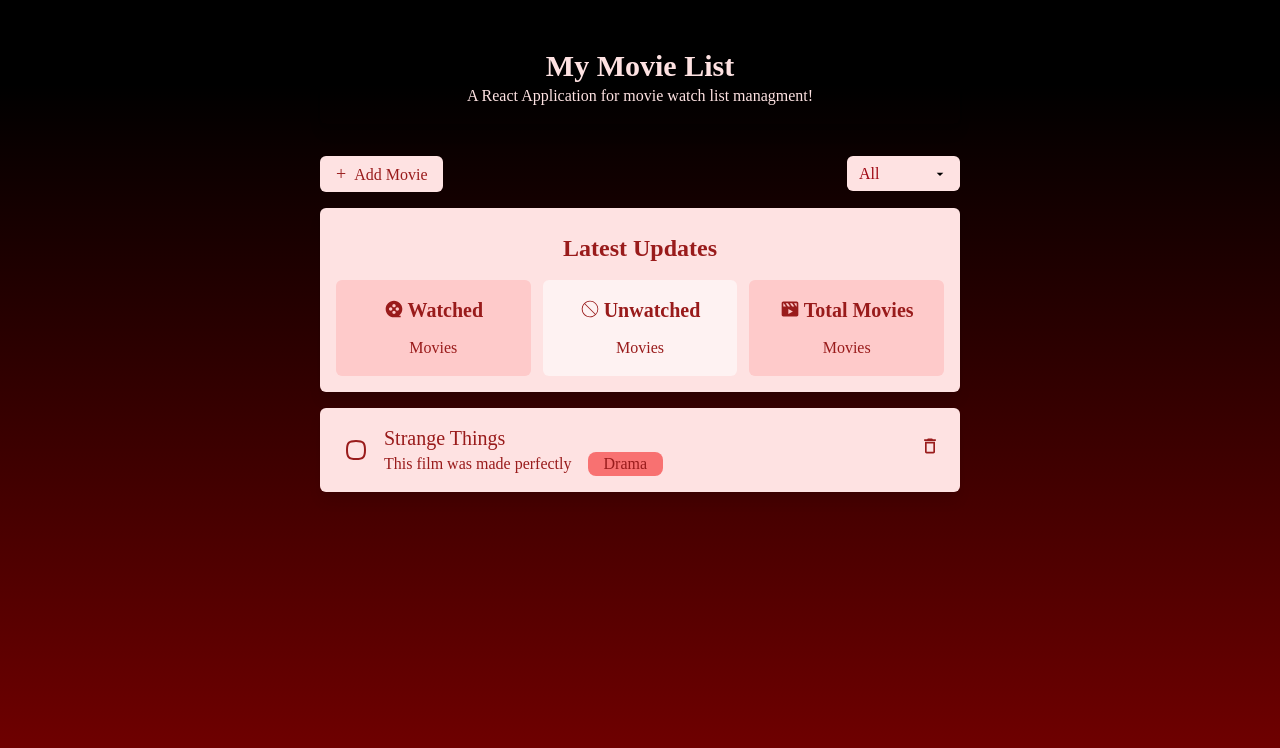
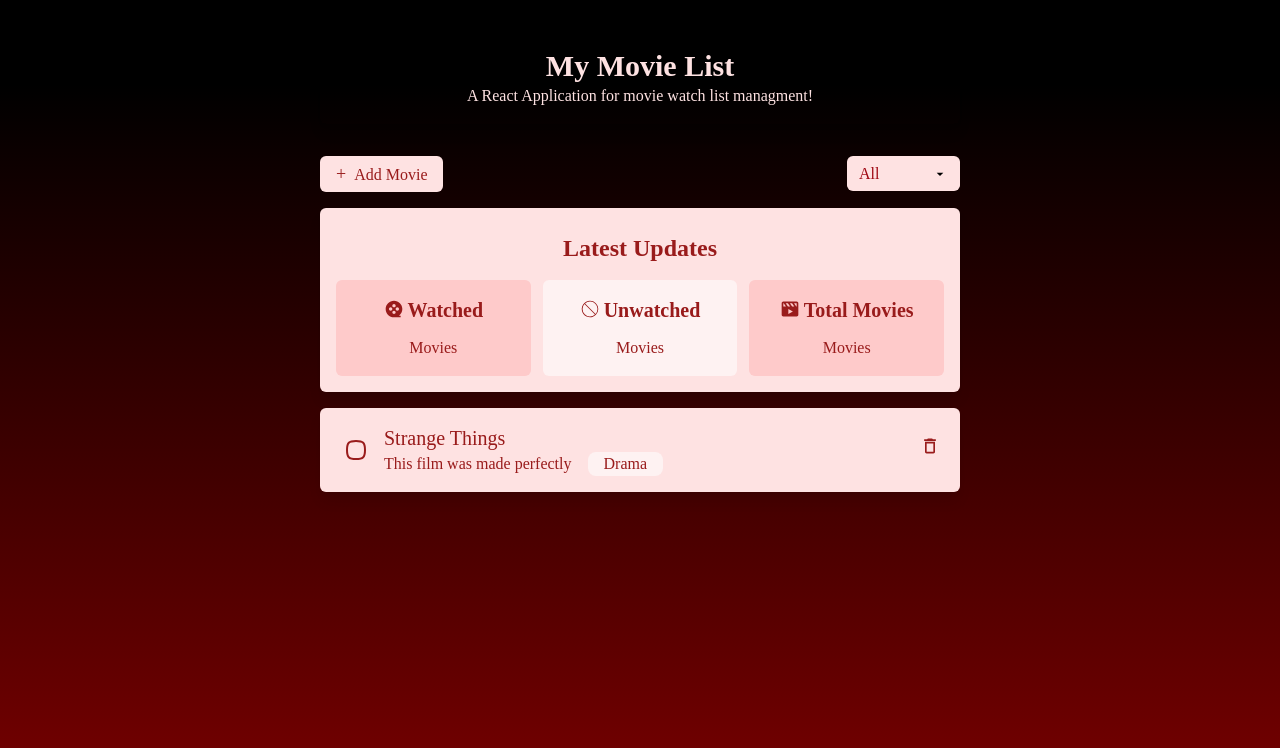
Before and after one commit to fataneh-mow/React-Class-Assignment-2-Week-2, a React (Vite) app in the folder assignment2/: page / in a window 1280 px wide. Shown: the top 748 px of the page. Built offline with nearby package versions, Linux system fonts and the light colour scheme.

Commit message:
style: genre bg-color changed

```diff
--- a/assignment2/src/components/MovieCard.jsx
+++ b/assignment2/src/components/MovieCard.jsx
@@ -36,7 +36,7 @@ export default function MovieCard ({id, title, info, genre, onDelete}) {
                     <div>
                         <span className="flex justify-between gap-4">
                             <p className="text-red-800 text-md">{info || "No information"}</p>
-                            <span className="bg-red-400 text-red-800 px-4 rounded-lg">
+                            <span className="bg-red-50 text-red-800 px-4 rounded-lg">
                                 {genre || "No genre"}
                             </span>
                         </span>
```
